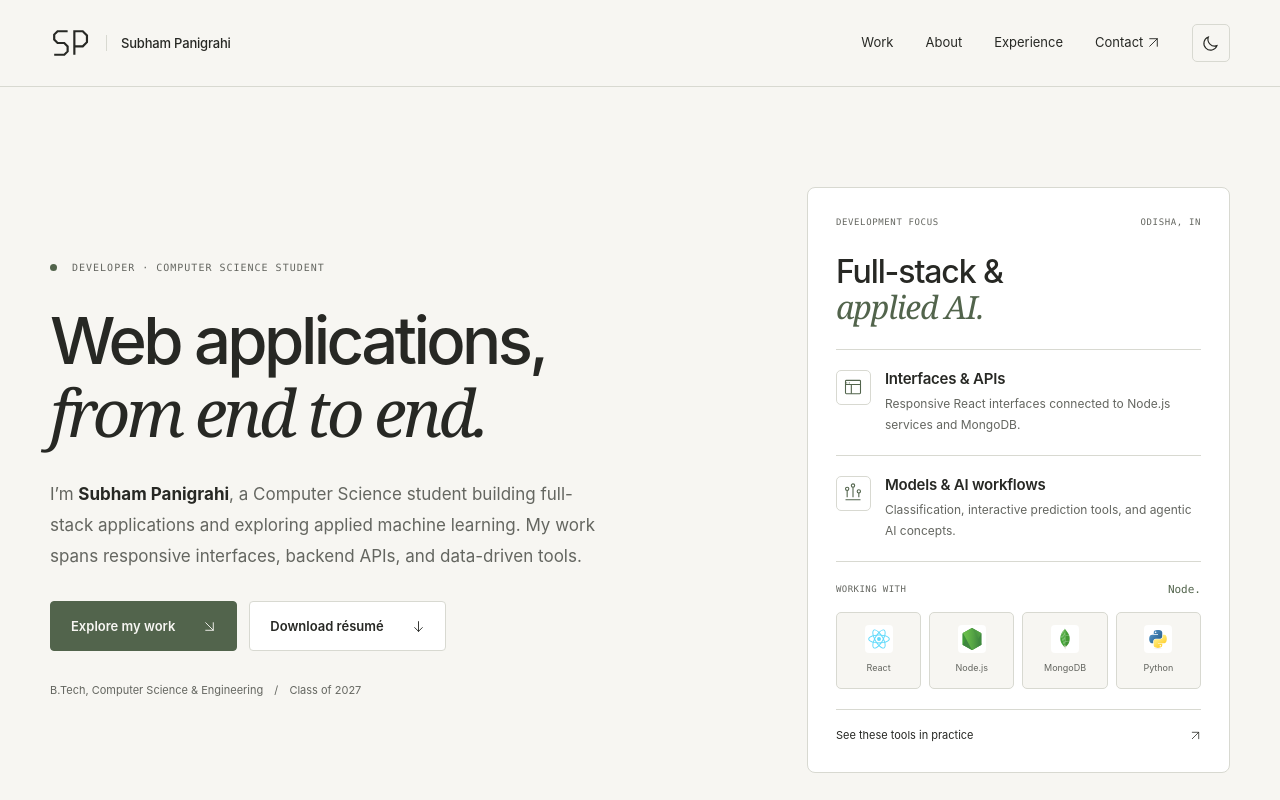
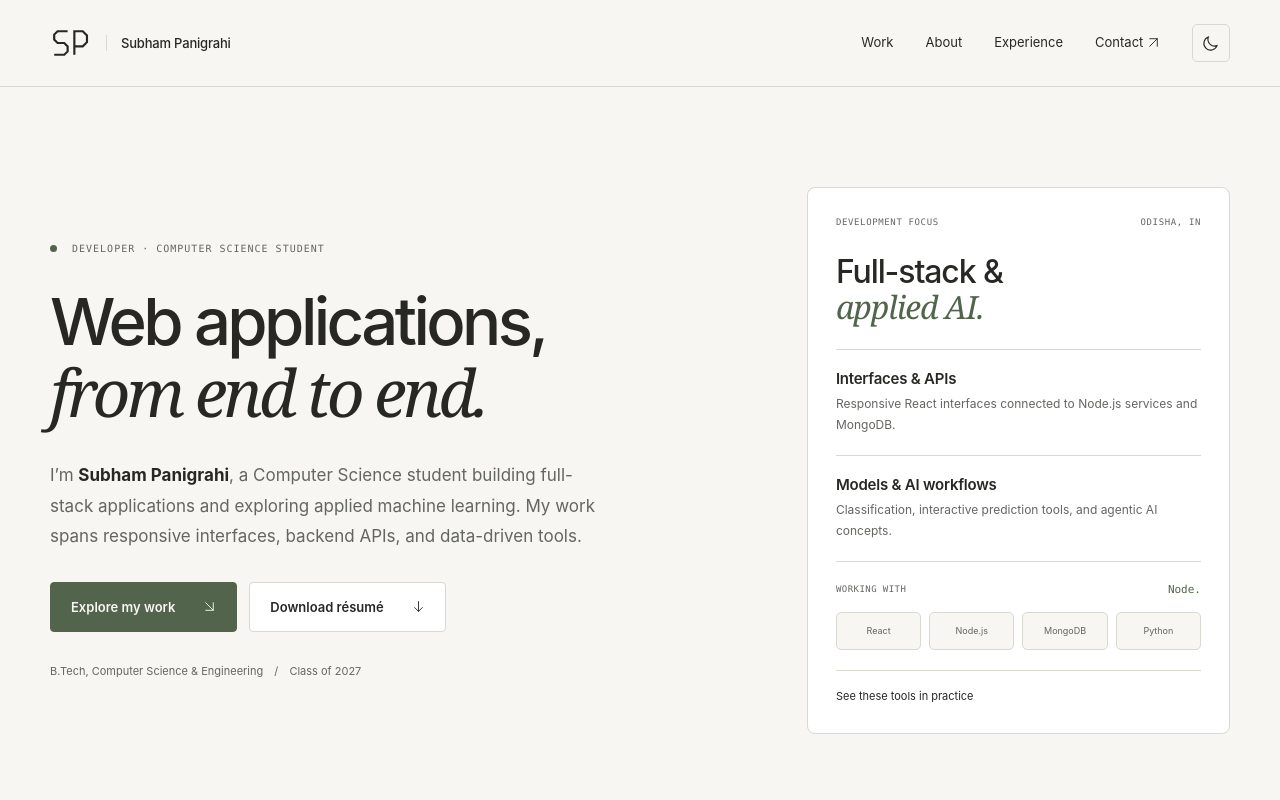
Before and after one commit to coder21-sp/portfolio, a plain HTML site: page index.html in a window 1280 px wide. Shown: the top 800 px of the page. Drawn offline with Linux system fonts and the light colour scheme.

Commit message:
Remove hero focus icons and retain text labels

```diff
--- a/index.html
+++ b/index.html
@@ -112,11 +112,6 @@
           </h2>
           <div class="focus-areas">
             <div class="focus-entry">
-              <span class="focus-icon"
-                ><svg aria-hidden="true" viewBox="0 0 24 24">
-                  <rect height="16" rx="1" width="18" x="3" y="4"></rect>
-                  <path d="M3 9h18m-11 0v11m-6-13h1m2 0h1"></path></svg
-              ></span>
               <div>
                 <h3>Interfaces &amp; APIs</h3>
                 <p>
@@ -126,13 +121,6 @@
               </div>
             </div>
             <div class="focus-entry">
-              <span class="focus-icon"
-                ><svg aria-hidden="true" viewBox="0 0 24 24">
-                  <path d="M5 17V9m7 8V5m7 12v-5M3 20h18"></path>
-                  <circle cx="5" cy="7" r="2"></circle>
-                  <circle cx="12" cy="3" r="2"></circle>
-                  <circle cx="19" cy="10" r="2"></circle></svg
-              ></span>
               <div>
                 <h3>Models &amp; AI workflows</h3>
                 <p>
@@ -148,47 +136,22 @@
             </div>
             <ul aria-label="Core technologies" class="focus-tools">
               <li>
-                <img
-                  alt=""
-                  height="28"
-                  src="assets/icons/react.svg"
-                  width="28"
-                /><span>React</span>
+                <span>React</span>
               </li>
               <li>
-                <img
-                  alt=""
-                  height="28"
-                  src="assets/icons/nodejs.svg"
-                  width="28"
-                /><span>Node.js</span>
+                <span>Node.js</span>
               </li>
               <li>
-                <img
-                  alt=""
-                  height="28"
-                  src="assets/icons/mongodb.svg"
-                  width="28"
-                /><span>MongoDB</span>
+                <span>MongoDB</span>
               </li>
               <li>
-                <img
-                  alt=""
-                  height="28"
-                  src="assets/icons/python.svg"
-                  width="28"
-                /><span>Python</span>
+                <span>Python</span>
               </li>
             </ul>
           </div>
           <a class="focus-project-link" href="#work"
-            >See these tools in practice<svg
-              aria-hidden="true"
-              class="ui-icon"
-              viewBox="0 0 24 24"
-            >
-              <path d="M5 19 19 5M5 5h14v14"></path></svg
-          ></a>
+            >See these tools in practice</a
+          >
         </aside>
       </section>
       <div class="container intro-strip">
--- a/style.css
+++ b/style.css
@@ -1422,23 +1422,6 @@ footer .brand {
 .focus-entry + .focus-entry {
   border-top: 1px solid var(--line);
 }
-.focus-icon {
-  display: grid;
-  place-items: center;
-  width: 35px;
-  height: 35px;
-  flex-shrink: 0;
-  border: 1px solid var(--line);
-  border-radius: 5px;
-  color: var(--accent);
-}
-.focus-icon svg {
-  width: 20px;
-  height: 20px;
-  fill: none;
-  stroke: currentColor;
-  stroke-width: 1.3;
-}
 .focus-entry h3 {
   font-size: 15px;
   font-weight: 600;
@@ -1482,7 +1465,7 @@ footer .brand {
   display: grid;
   justify-items: center;
   gap: 7px;
-  padding: 12px 4px;
+  padding: 10px 4px;
   border: 1px solid var(--line);
   border-radius: 5px;
   background: var(--bg);
@@ -1496,14 +1479,6 @@ footer .brand {
   border-color: var(--accent);
   background: var(--soft);
 }
-.focus-tools img {
-  width: 28px;
-  height: 28px;
-  object-fit: contain;
-  padding: 3px;
-  border-radius: 4px;
-  background: white;
-}
 .focus-project-link {
   display: flex;
   justify-content: space-between;
@@ -1513,12 +1488,6 @@ footer .brand {
   padding-top: 16px;
   font-size: 11px;
 }
-.focus-project-link svg {
-  transition: transform 0.15s;
-}
-.focus-project-link:hover svg {
-  transform: translate(2px, -2px);
-}
 .intro-strip {
   font-size: 9px;
   letter-spacing: 0.12em;
```
